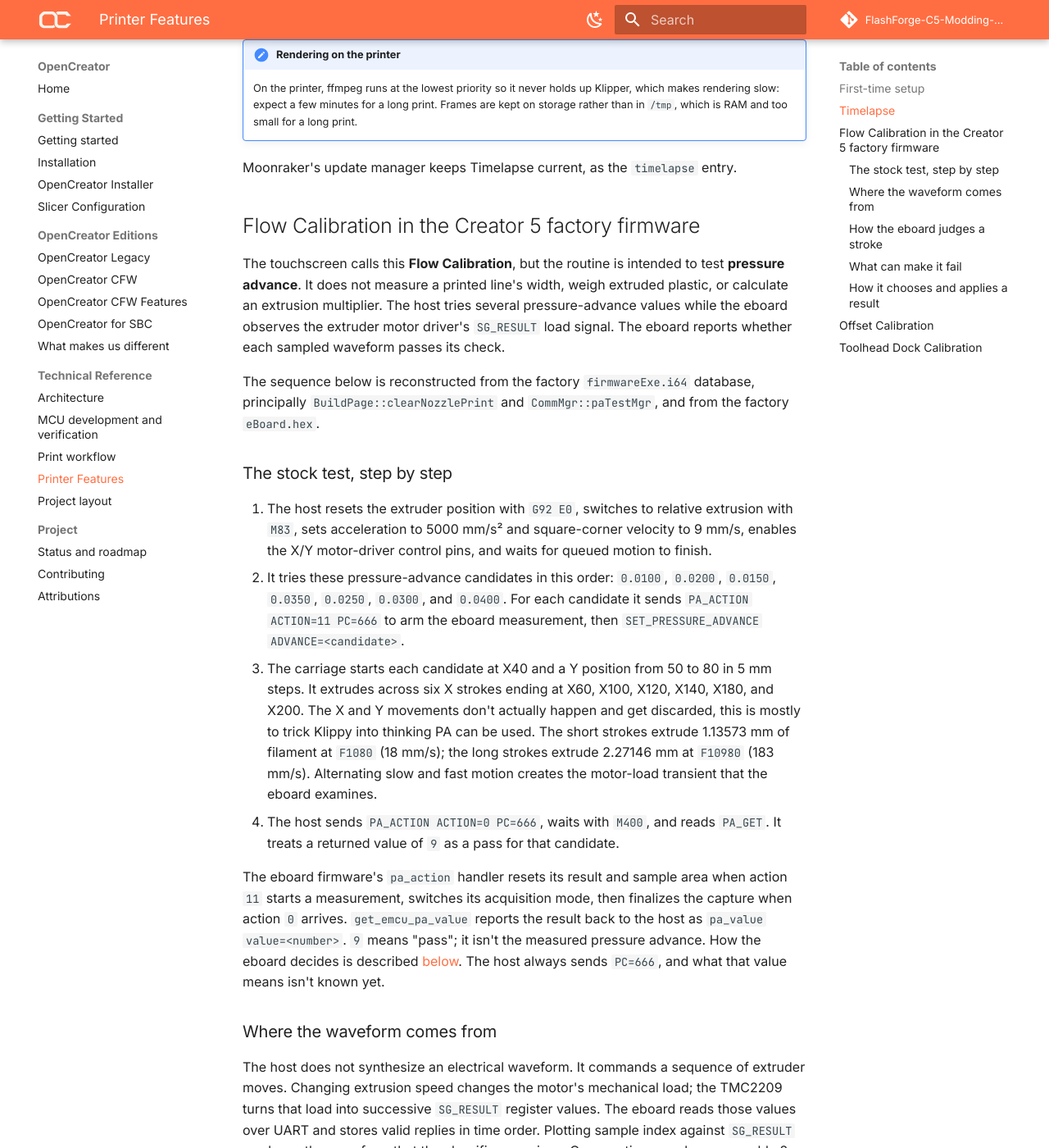
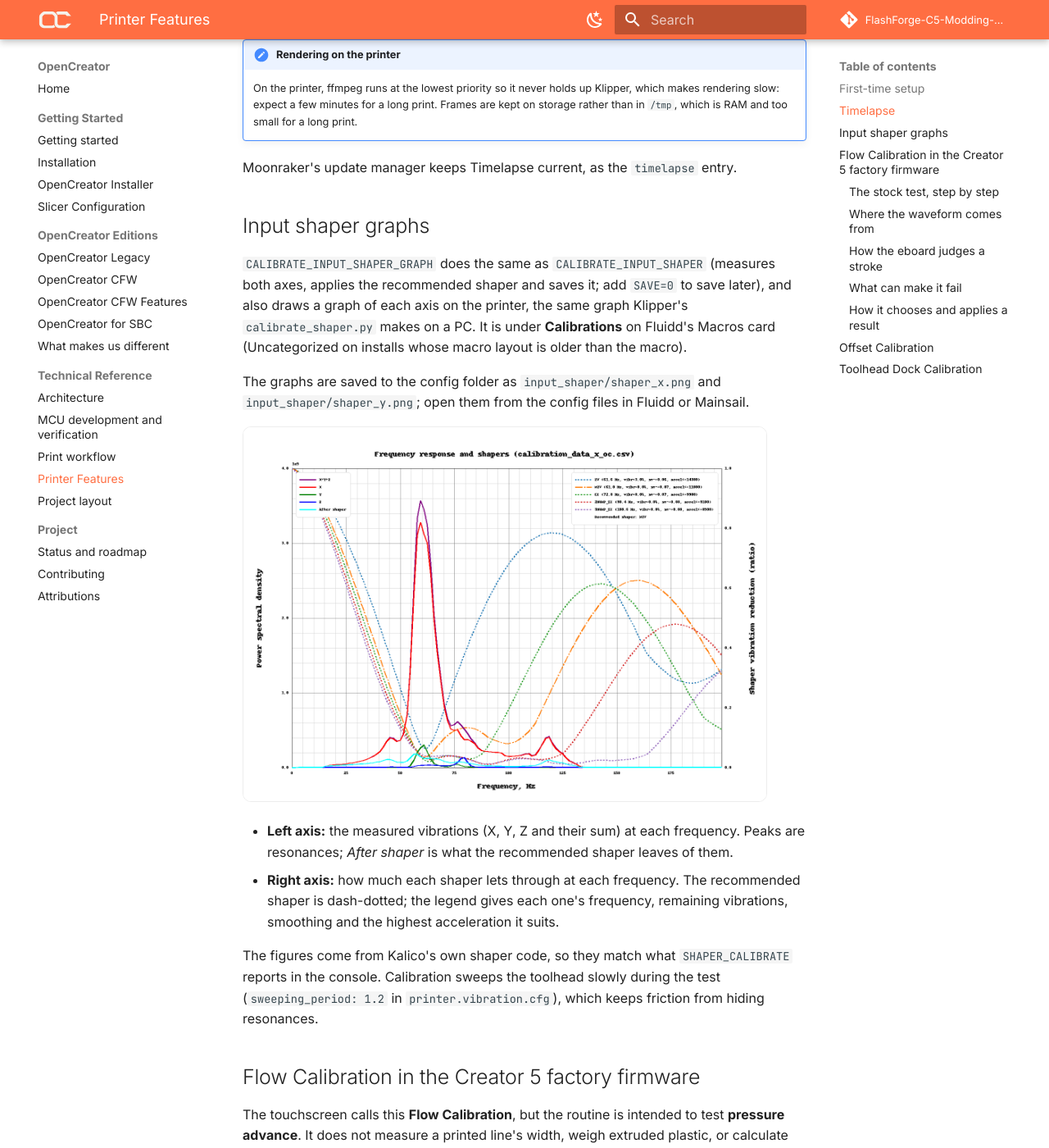
Before and after one commit to FlashForge-C5-Modding-Group/OpenCreator, an MkDocs documentation site: the page built from docs/printer-features.md, in a window 1280 px wide and 1400 px high, scrolled down 1857 px. Shown: the whole window at 82% size. Built offline with MkDocs 1.6.1 and Material for MkDocs 9.7.7, drawn with Linux system fonts in a browser that asks for light colours; comment, search, counter and statistics services are not loaded.

Commit message:
shaper graph

```diff
--- a/docs/printer-features.md
+++ b/docs/printer-features.md
@@ -69,6 +69,33 @@ only *hyperlapse* mode records, which takes frames at a fixed interval instead.
     small for a long print.
 
 Moonraker's update manager keeps Timelapse current, as the `timelapse` entry.
+
+## Input shaper graphs
+
+`CALIBRATE_INPUT_SHAPER_GRAPH` does the same as `CALIBRATE_INPUT_SHAPER`
+(measures both axes, applies the recommended shaper and saves it; add `SAVE=0`
+to save later), and also draws a graph of each axis on the printer, the same
+graph Klipper's `calibrate_shaper.py` makes on a PC. It is under
+**Calibrations** on Fluidd's Macros card (Uncategorized on installs whose
+macro layout is older than the macro).
+
+The graphs are saved to the config folder as `input_shaper/shaper_x.png` and
+`input_shaper/shaper_y.png`; open them from the config files in Fluidd or
+Mainsail.
+
+[![X axis graph from a Creator 5 Pro: one large resonance near 60 Hz, each shaper's vibration reduction, and the recommended MZV shaper at 61.0 Hz leaving almost none of it](assets/images/shaper-graph-example.png){ .oc-shot loading=lazy }](assets/images/shaper-graph-example.png)
+
+- **Left axis:** the measured vibrations (X, Y, Z and their sum) at each
+  frequency. Peaks are resonances; *After shaper* is what the recommended
+  shaper leaves of them.
+- **Right axis:** how much each shaper lets through at each frequency. The
+  recommended shaper is dash-dotted; the legend gives each one's frequency,
+  remaining vibrations, smoothing and the highest acceleration it suits.
+
+The figures come from Kalico's own shaper code, so they match what
+`SHAPER_CALIBRATE` reports in the console. Calibration sweeps the toolhead
+slowly during the test (`sweeping_period: 1.2` in `printer.vibration.cfg`),
+which keeps friction from hiding resonances.
 
 ## Flow Calibration in the Creator 5 factory firmware
 
```
Also changed, not shown: docs/cfwfeatures.md (+2 -0 lines), docs/assets/images/shaper-graph-example.png (added).
